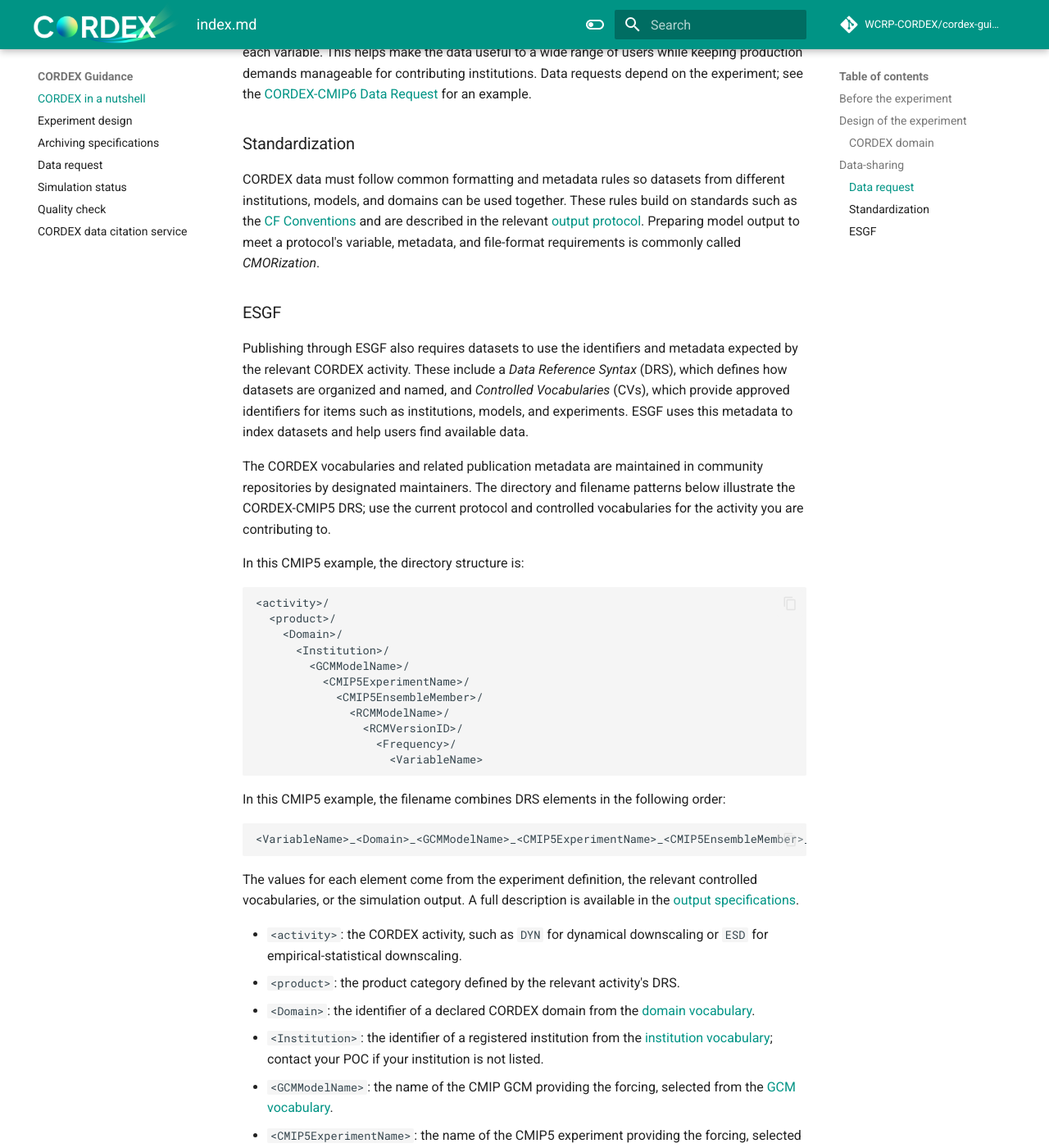
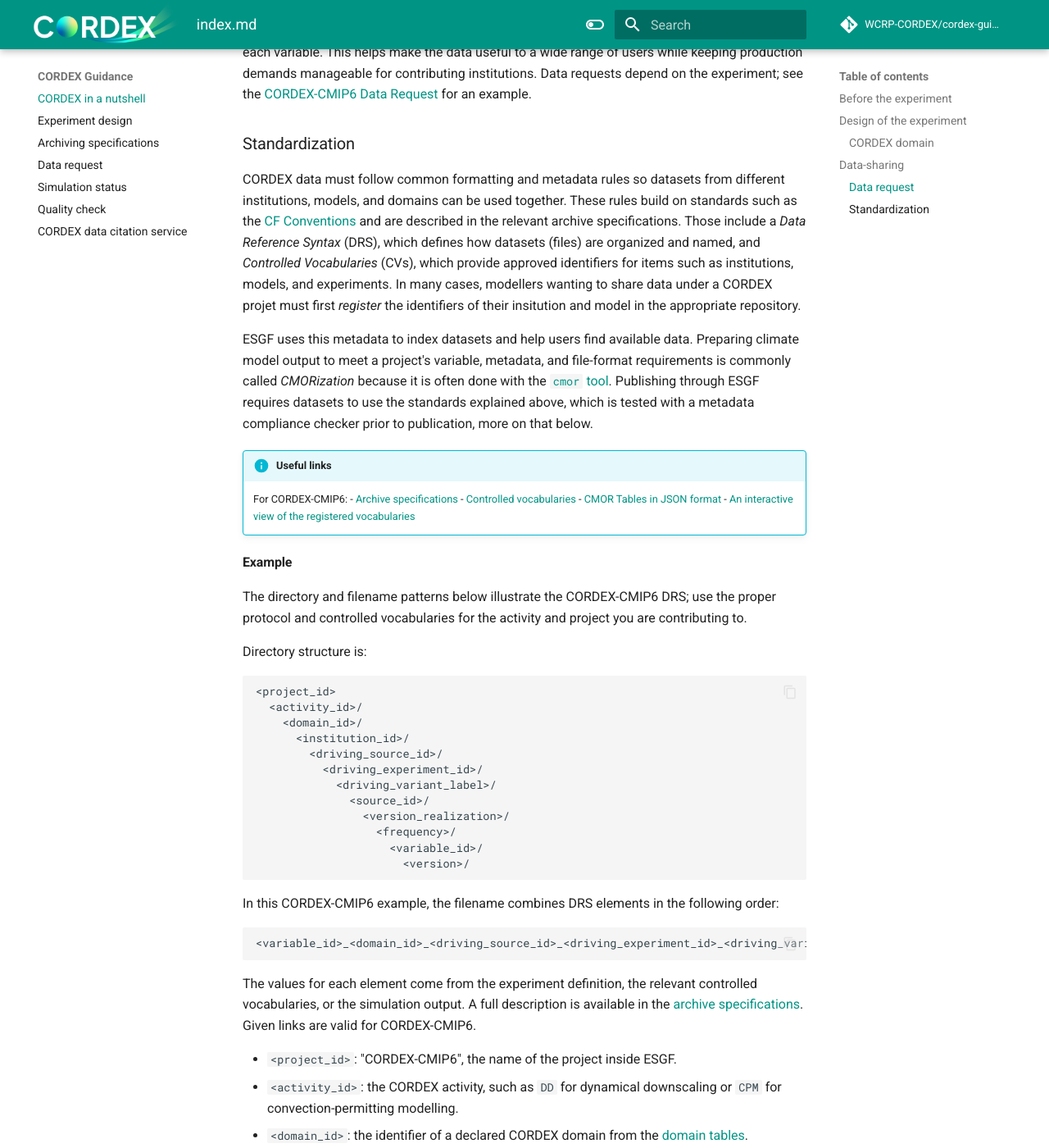
Before and after one commit to WCRP-CORDEX/cordex-guidance, an MkDocs documentation site: the page built from docs/cordex-in-a-nutshell.md, in a window 1280 px wide and 1400 px high, scrolled down 2719 px. Shown: the whole window at 82% size. Built offline with MkDocs 1.6.1 and Material for MkDocs 9.7.7, drawn with Linux system fonts in a browser that asks for light colours; comment, search, counter and statistics services are not loaded; the version menu is left out; some of the changed text lies outside the part shown.

Commit message:
Update nutshell text for CORDEX-CMIP6

````diff
--- a/docs/cordex-in-a-nutshell.md
+++ b/docs/cordex-in-a-nutshell.md
@@ -83,52 +83,61 @@ Data requests depend on the experiment; see the [CORDEX-CMIP6 Data Request](http
 
 ### Standardization
 CORDEX data must follow common formatting and metadata rules so datasets from different institutions, models, and domains can be used together.
-These rules build on standards such as the [CF Conventions](https://cfconventions.org/) and are described in the relevant [output protocol](url).
-Preparing model output to meet a protocol's variable, metadata, and file-format requirements is commonly called _CMORization_.
+These rules build on standards such as the [CF Conventions](https://cfconventions.org/) and are described in the relevant archive specifications.
+Those include a _Data Reference Syntax_ (DRS), which defines how datasets (files) are organized and named, and _Controlled Vocabularies_ (CVs), which provide approved identifiers for items such as institutions, models, and experiments.
+In many cases, modellers wanting to share data under a CORDEX projet must first _register_ the identifiers of their insitution and model in the appropriate repository.
 
-### ESGF
-Publishing through ESGF also requires datasets to use the identifiers and metadata expected by the relevant CORDEX activity.
-These include a _Data Reference Syntax_ (DRS), which defines how datasets are organized and named, and _Controlled Vocabularies_ (CVs), which provide approved identifiers for items such as institutions, models, and experiments.
 ESGF uses this metadata to index datasets and help users find available data.
+Preparing climate model output to meet a project's variable, metadata, and file-format requirements is commonly called _CMORization_ because it is often done with the [`cmor` tool](https://cmor.llnl.gov/).
+Publishing through ESGF requires datasets to use the standards explained above, which is tested with a metadata compliance checker prior to publication, more on that below.
 
-The CORDEX vocabularies and related publication metadata are maintained in community repositories by designated maintainers.
-The directory and filename patterns below illustrate the CORDEX-CMIP5 DRS; use the current protocol and controlled vocabularies for the activity you are contributing to.
+!!! info "Useful links"
+    For CORDEX-CMIP6:
+    - [Archive specifications](https://wcrp-cordex.github.io/archive-specifications/CORDEX-CMIP6_archiving_specifications_DD/)
+    - [Controlled vocabularies](https://github.com/WCRP-CORDEX/cordex-cmip6-cv)
+    - [CMOR Tables in JSON format](https://github.com/WCRP-CORDEX/cordex-cmip6-cmor-tables)
+    - [An interactive view of the registered vocabularies](https://esgvoc.ipsl.fr/?projects=cordex-cmip6)
 
-In this CMIP5 example, the directory structure is:
+#### Example
+The directory and filename patterns below illustrate the CORDEX-CMIP6 DRS; use the proper protocol and controlled vocabularies for the activity and project you are contributing to.
+
+Directory structure is:
 ```
-<activity>/
-  <product>/
-    <Domain>/
-      <Institution>/
-        <GCMModelName>/
-          <CMIP5ExperimentName>/
-            <CMIP5EnsembleMember>/
-              <RCMModelName>/
-                <RCMVersionID>/
-                  <Frequency>/
-                    <VariableName>
+<project_id>
+  <activity_id>/
+    <domain_id>/
+      <institution_id>/
+        <driving_source_id>/
+          <driving_experiment_id>/
+            <driving_variant_label>/
+              <source_id>/
+                <version_realization>/
+                  <frequency>/
+                    <variable_id>/
+                      <version>/
 ```
 
-In this CMIP5 example, the filename combines DRS elements in the following order:
+In this CORDEX-CMIP6 example, the filename combines DRS elements in the following order:
 ```
-<VariableName>_<Domain>_<GCMModelName>_<CMIP5ExperimentName>_<CMIP5EnsembleMember>_<RCMModelName>_<RCMVersionID>_<Frequency>[_<StartTime>-<EndTime>].nc
+<variable_id>_<domain_id>_<driving_source_id>_<driving_experiment_id>_<driving_variant_label>_<institution_id>_<source_id>_<version_realization>_<frequency>_[<start_time>-<end_time>].nc"
 ```
 
 The values for each element come from the experiment definition, the relevant controlled vocabularies, or the simulation output.
-A full description is available in the [output specifications](url).
+A full description is available in the [archive specifications](https://wcrp-cordex.github.io/archive-specifications/CORDEX-CMIP6_archiving_specifications_DD/#4-esgf-directory-structure). Given links are valid for CORDEX-CMIP6.
 
-- `<activity>`: the CORDEX activity, such as `DYN` for dynamical downscaling or `ESD` for empirical-statistical downscaling.
-- `<product>`: the product category defined by the relevant activity's DRS.
-- `<Domain>`: the identifier of a declared CORDEX domain from the [domain vocabulary](url).
-- `<Institution>`: the identifier of a registered institution from the [institution vocabulary](url); contact your POC if your institution is not listed.
-- `<GCMModelName>`: the name of the CMIP GCM providing the forcing, selected from the [GCM vocabulary](url).
-- `<CMIP5ExperimentName>`: the name of the CMIP5 experiment providing the forcing, selected from the [experiment vocabulary](url).
-- `<CMIP5EnsembleMember>`: the identifier of the GCM ensemble member, selected from the [GCM ensemble vocabulary](url).
-- `<RCMModelName>`: the name of the regional climate model, selected from the [RCM vocabulary](url); contact your POC if your model is not listed.
-- `<RCMVersionID>`: the registered version of the regional climate model, selected from the [RCM version vocabulary](url); contact your POC if your model version is not listed.
-- `<Frequency>`: the output frequency, selected from the [frequency vocabulary](url).
-- `<VariableName>`: the variable identifier, selected from the [variable vocabulary](url).
-- `[_<StartTime>-<EndTime>]`: an optional date range indicating the period covered by the file.
+- `<project_id>`: "CORDEX-CMIP6", the name of the project inside ESGF.
+- `<activity_id>`: the CORDEX activity, such as `DD` for dynamical downscaling or `CPM` for convection-permitting modelling.
+- `<domain_id>`: the identifier of a declared CORDEX domain from the [domain tables](https://github.com/WCRP-CORDEX/domain-tables/).
+- `<institution_id>`: the identifier of a registered institution from the [institution vocabulary](https://github.com/WCRP-CORDEX/cordex-cmip6-cv/blob/main/CORDEX-CMIP6_institution_id.json); contact your POC if your institution is not listed.
+- `<driving_source_id>`: the identifier of the GCM providing the forcing, selected from the [GCM vocabulary](https://wcrp-cmip.github.io/CMIP6_CVs/docs/CMIP6_source_id.html).
+- `<driving_experiment_id>`: the identifier of the CMIP experiment providing the forcing, selected from the [experiment vocabulary](https://wcrp-cmip.github.io/CMIP6_CVs/docs/CMIP6_experiment_id.html).
+- `<driving_variant_label>`: the identifier of the GCM ensemble member, following CMIP syntax (`r?i?p?f?` for CMIP6).
+- `<source_id>`: the identifier of the regional climate model, selected from the [RCM vocabulary](https://github.com/WCRP-CORDEX/cordex-cmip6-cv/blob/main/CORDEX-CMIP6_source_id.json); contact your POC if your model is not listed.
+- `<version_realization>`: the identifier of the RCM ensemble member or simulation version. Following the `v?-r?` syntax.
+- `<frequency>`: the output frequency, selected from the [frequency vocabulary](https://github.com/WCRP-CORDEX/cordex-cmip6-cv/blob/main/CORDEX-CMIP6_frequency.json).
+- `<variable_id>`: the variable identifier, selected from the data request (see above).
+- `<version>` : the date of creation of this published dataset. This only appears in the directory structure, not in the metadata. Usually, users should simply select the latest version.
+- `<start_time>-<end_time>`: a date range indicating the period covered by the file (absent for fixed fields).
 
 #### Checking before uploading
 Before publication, run the checks required by the applicable protocol.
@@ -136,3 +145,7 @@ For example, the following tools support preparation and validation of CORDEX da
 
 - [ncrepack-cordex](https://github.com/WCRP-CORDEX/ncrepack-cordex): repacks NetCDF files to facilitate downloading and analysis.
 - [esgf-qa](https://github.com/ESGF/esgf-qa): checks data against ESGF quality-assurance requirements.
+
+#### Uploading
+Uploading CORDEX-CMIP6 data to the ESGF follows the same steps as for CMIP7, and is described here : https://wcrp-cmip.github.io/cmip7-guidance/docs/CMIP7/Guidance_for_ESGF/.
+The only difference in the process is specifying `CORDEX-CMIP6` as the project name instead of `CMIP7` were applicable.
````
